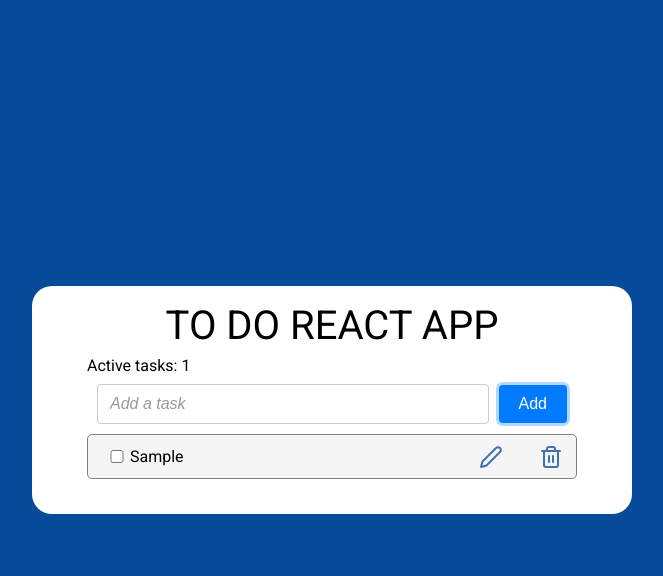
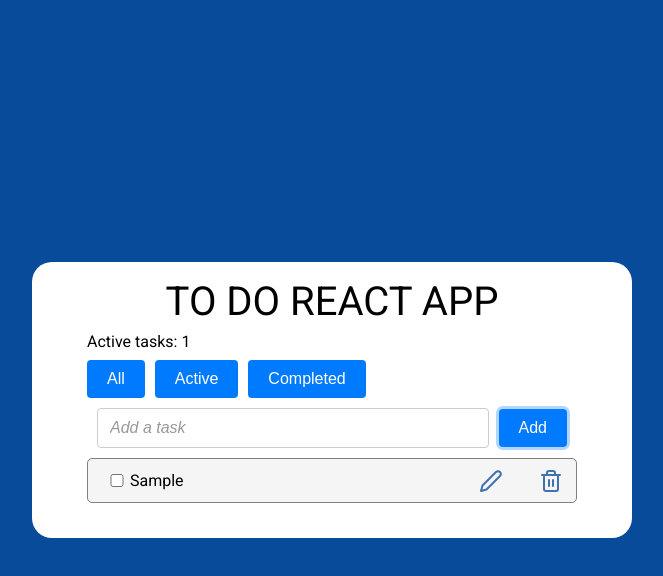
Before and after one commit to Yuliafire/todos-list, a React (Vite) app: page / in a window 1280 px wide. Both pictures are taken after typing "Sample" into the empty fields and a click on the button "Add". Shown: the top 576 px of the page, without its empty margins (308-971 px from the left). Built offline with nearby package versions, Linux system fonts and the light colour scheme.

Commit message:
feat: add filtering feature

```diff
--- a/src/views/app/index.module.scss
+++ b/src/views/app/index.module.scss
@@ -16,3 +16,11 @@
     text-align: center;
   }
 }
+
+
+.filters {
+  margin-top: 10px;
+  display: flex;
+  justify-content: flex-start;
+  gap: 10px;
+}
--- a/src/views/app/index.tsx
+++ b/src/views/app/index.tsx
@@ -2,6 +2,9 @@ import styles from './index.module.scss';
 import { AddTask } from '../components/AddTask';
 import { useToDoStore } from '../../data/store/useToDoStore';
 import { TaskItem } from '../components/TaskItem';
+import { useState } from 'react';
+
+type FilterType = 'all' | 'active' | 'completed';
 
 export const App = () => {
   const tasks = useToDoStore((state) => state.tasks);
@@ -14,6 +17,19 @@ export const App = () => {
     (state) => state.tasks.filter((task) => !task.completed).length
   );
 
+  const [filter, setFilter] = useState<FilterType>('all');
+
+  const filteredTasks = tasks.filter((task) => {
+    switch (filter) {
+      case 'active':
+        return !task.completed;
+      case 'completed':
+        return task.completed;
+      default:
+        return true;
+    }
+  });
+
   return (
     <div className={styles.app}>
       <h1 className={styles.appTitle}>TO DO REACT APP</h1>
@@ -25,6 +41,32 @@ export const App = () => {
           </p>
         </div>
       )}
+
+      {tasks.length > 0 && (
+        <div className={styles.filters}>
+          <button
+            className={filter === 'all' ? styles.active : ''}
+            onClick={() => setFilter('all')}
+          >
+            All
+          </button>
+
+          <button
+            className={filter === 'active' ? styles.active : ''}
+            onClick={() => setFilter('active')}
+          >
+            Active
+          </button>
+
+          <button
+            className={filter === 'completed' ? styles.active : ''}
+            onClick={() => setFilter('completed')}
+          >
+            Completed
+          </button>
+        </div>
+      )}
+
       <section className={styles.appSection}>
         <AddTask
           onAdd={(title: string) => {
@@ -36,10 +78,14 @@ export const App = () => {
       </section>
 
       <section className={styles.appSection}>
-        {!tasks.length && (
-          <p className={styles.appSectionText}>There are no tasks.</p>
+        {!filteredTasks.length && (
+          <p className={styles.appSectionText}>
+            {filter === 'all' && 'Нет задач'}
+            {filter === 'active' && 'Нет активных задач'}
+            {filter === 'completed' && 'Нет выполненных задач'}
+          </p>
         )}
-        {tasks.map((task) => (
+        {filteredTasks.map((task) => (
           <TaskItem
             key={task.id}
             id={task.id}
--- a/src/views/components/TaskItem/index.module.scss
+++ b/src/views/components/TaskItem/index.module.scss
@@ -9,13 +9,12 @@
   color: black;
   font-family: 'Roboto', sans-serif;
 
-  // Completed task styling
   &.completed {
     background: #f8f9fa;
 
     .inputTaskItemTitle {
       text-decoration: line-through;
-      color: #6c757d;
+      color: #032a4dff;
       opacity: 0.7;
     }
   }
--- a/src/views/components/TaskItem/index.tsx
+++ b/src/views/components/TaskItem/index.tsx
@@ -13,12 +13,12 @@ interface TaskItemProps {
 export const TaskItem = ({
   id,
   title,
-  completed, // Add this
+  completed,
   onCompleted,
   onDeleted,
   onEdit,
 }: TaskItemProps) => {
-  const [checked, setChecked] = useState(completed); // Initialize with completed prop
+  const [checked, setChecked] = useState(completed);
   const [edit, setEdit] = useState(false);
   const [value, setValue] = useState(title);
   const editTitleInputRef = useRef<HTMLInputElement>(null);
@@ -29,7 +29,7 @@ export const TaskItem = ({
     }
   }, [edit]);
 
-  // Sync local checked state with prop changes
+
   useEffect(() => {
     setChecked(completed);
   }, [completed]);
@@ -46,7 +46,7 @@ export const TaskItem = ({
           className={styles.inputTaskItemCheckBox}
           onChange={(e) => {
             setChecked(e.target.checked);
-            onCompleted(id); // This will toggle the completed status
+            onCompleted(id);
           }}
         />
         {edit ? (
```
Also changed, not shown: src/views/components/AddTask/index.module.scss (line endings or trailing spaces).
